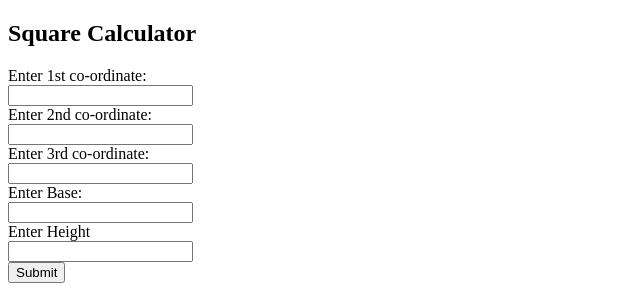
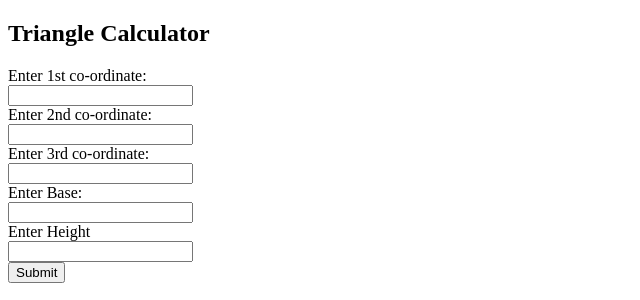
Before and after one commit to Aayush-hub/Polygon_Calculator, a Python web app: template flask/templates/form_tria.html in a window 1280 px wide. Shown: the top 300 px of the page, without its empty margins (0-640 px from the left). Run offline with Jinja, Linux system fonts and the light colour scheme; the template is opened without the code that fills it, so the values that code supplies are empty.

Commit message:
Update form_tria.html

```diff
--- a/flask/templates/form_tria.html
+++ b/flask/templates/form_tria.html
@@ -2,7 +2,7 @@
 <html>
 <body>
 
-<h2>Square Calculator</h2>
+<h2>Triangle Calculator</h2>
 
 <form action="/submit/shape">
   <label for="Enter 1st co-ordinate:">Enter 1st co-ordinate:</label><br>
```
